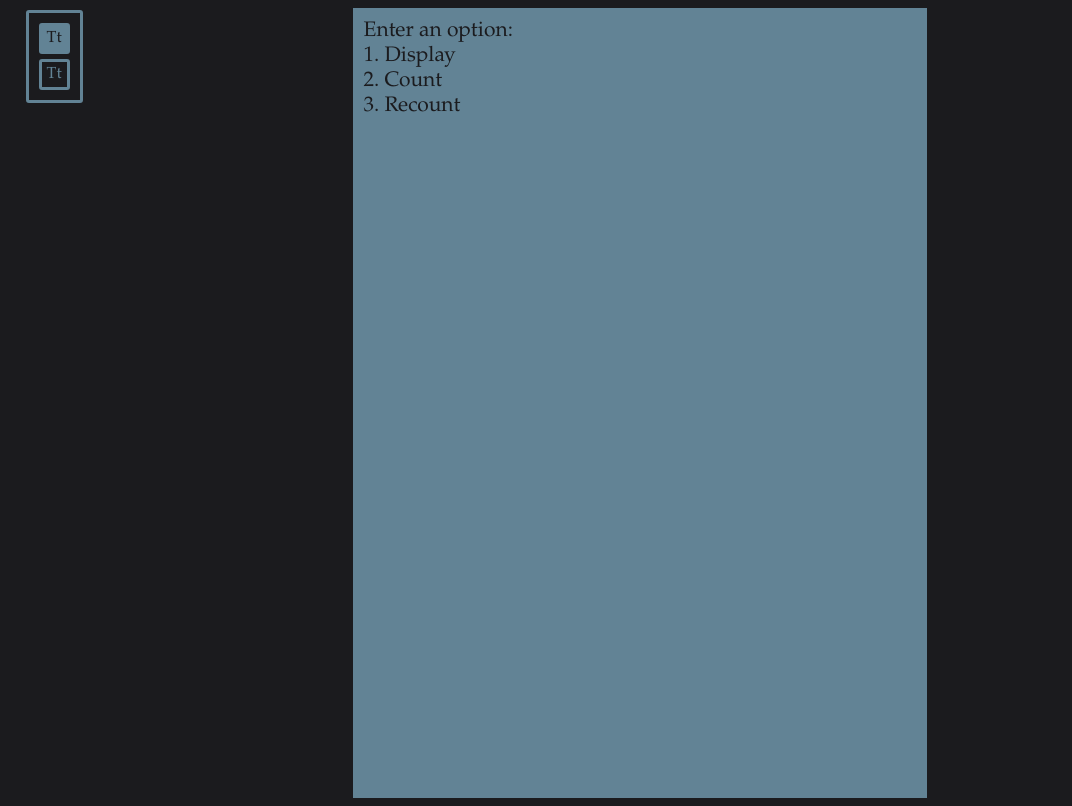
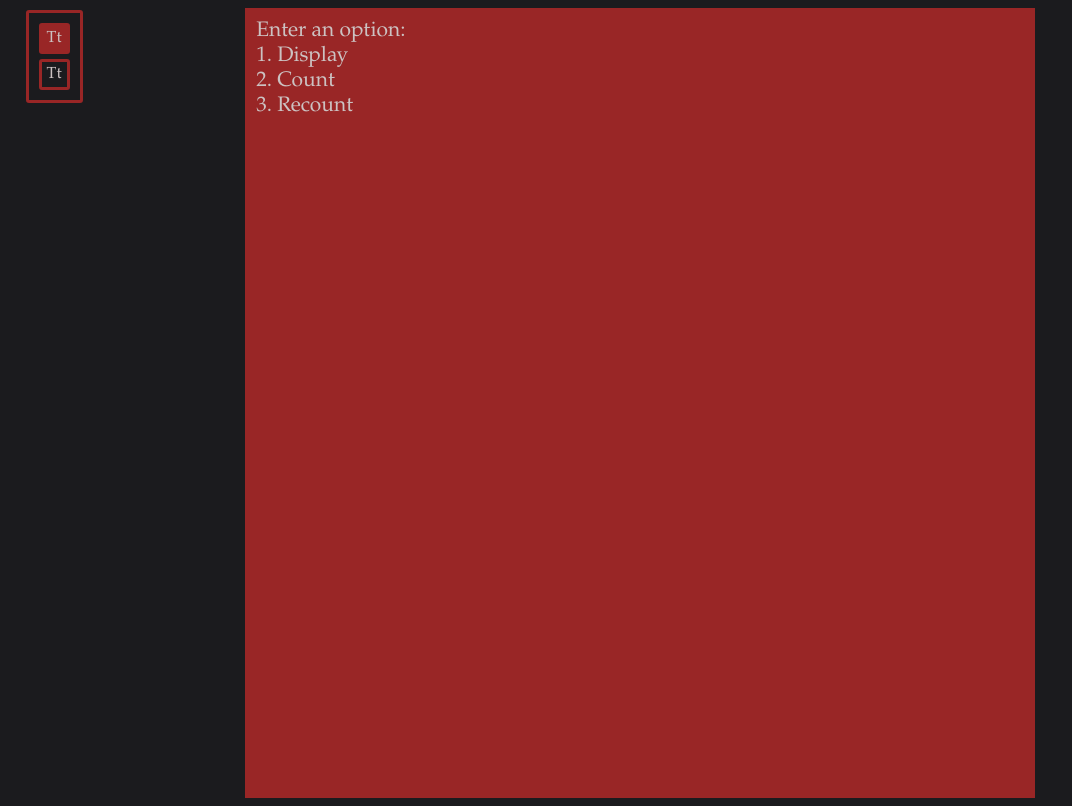
Before and after one commit to lewislemay/Strip-Counter, a website: page src/index.html in a window 1280 px wide. Shown: the whole page, without its empty margins (0-1072 px from the left). Drawn offline with Linux system fonts and the light colour scheme.

Commit message:
Change colors in CSS and rename variables to match

```diff
--- a/src/css/styles.css
+++ b/src/css/styles.css
@@ -1,28 +1,28 @@
 html {
     font-family:'Garamond', serif;
 
-    --darkBrown: #312d29;
     --black: #1b1b1e;
-    --blue: #628395;
+    --white: #ccc2c2;
+    --red: #992626;
     --error: #F00;
-    --meta: #0FF;
+    --meta: #232cad;
     --debug: #FF0;
 }
 
-body, .white-on-black {
-    --text: var(--black);
-    --back: var(--blue);
-    --error: #F00;
-    --meta: #174368;
-    --debug: #FF0;
+body, .white-on-red {
+    --text: var(--white);
+    --back: var(--red);
+    --error: rgb(0, 81, 255);
+    --meta: #1b1b1e;
+    --debug: rgb(9, 255, 0);
 }
 
-.black-on-white {
-    --text: var(--blue);
+.white-on-black {
+    --text: var(--white);
     --back: var(--black);
-    --error: #b22222;
-    --meta: #174368;
-    --debug: #b8860b;
+    --error: rgb(0, 81, 255);
+    --meta: #992626;
+    --debug: rgb(9, 255, 0);
 }
 
 body, #themes {
@@ -63,9 +63,9 @@ body, #themes {
 
 .container {
     margin: 0 auto;
-    width: 45%;
+    width: 62%;
     position: relative;
-    border: 3px solid var(--blue);
+    border: 3px solid var(--red);
 }
 
 .flash>.editing::after {
@@ -74,7 +74,7 @@ body, #themes {
 }
 
 #themes {
-    border: 3px solid var(--blue);
+    border: 3px solid var(--red);
     border-radius: 3px;
     position: absolute;
     top: 10px;
@@ -85,7 +85,7 @@ body, #themes {
 .theme {
     width: 25px;
     height: 25px;
-    border: 3px solid var(--blue);
+    border: 3px solid var(--red);
     border-radius: 3px;
     margin: 5px;
     text-align: center;
--- a/src/index.html
+++ b/src/index.html
@@ -10,8 +10,8 @@
     </head>
     <body>
         <div id="themes">
+            <div class="white-on-red theme">Tt</div>
             <div class="white-on-black theme">Tt</div>
-            <div class="black-on-white theme">Tt</div>
         </div>
         <div class="container">
 
```
